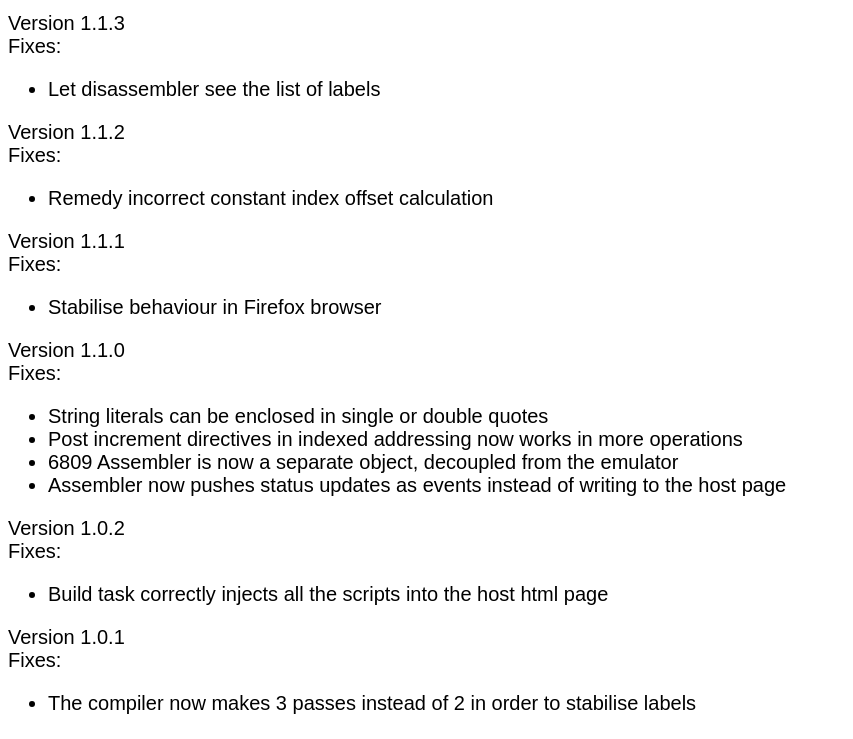
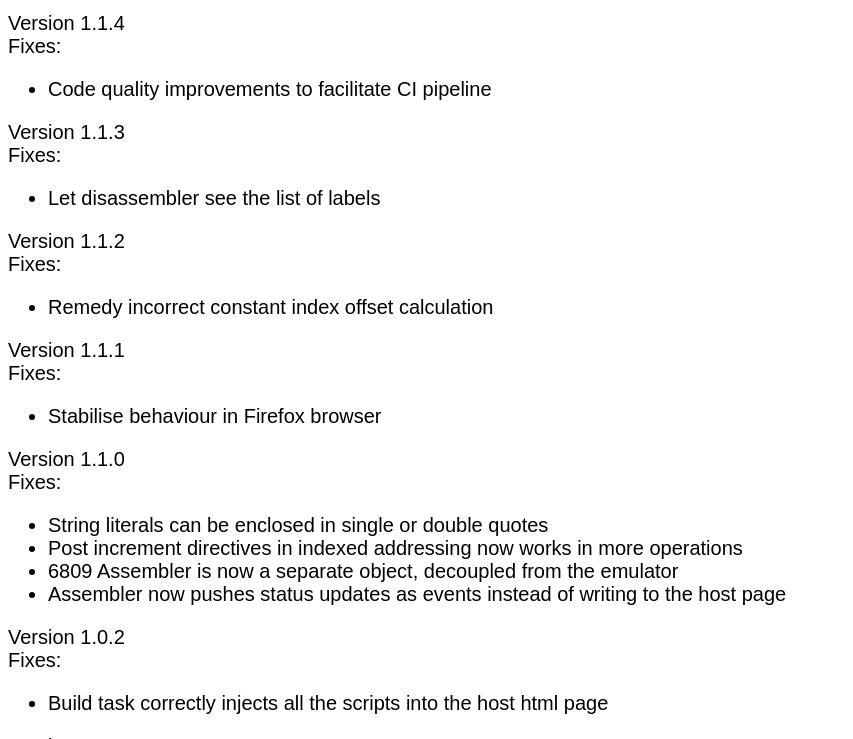
Before and after one commit to jimbro1000/online6809, a website built with webpack: page notices.html in a window 1280 px wide. Shown: the part 361-1100 px from the top of the page, without its empty margins (0-853 px from the left). Built offline with nearby package versions, Linux system fonts and the light colour scheme; some packages are replaced by stand-ins of ours.

Commit message:
increment source version
update changelog

```diff
--- a/notices.html
+++ b/notices.html
@@ -35,6 +35,13 @@
         and enter any information you can provide on the problem.
     </p>
     <h1>Updates</h1>
+    <p>
+        Version 1.1.4<br>
+        Fixes:
+    </p>
+    <ul>
+        <li>Code quality improvements to facilitate CI pipeline</li>
+    </ul>
     <p>
         Version 1.1.3<br>
         Fixes:
--- a/package.json
+++ b/package.json
@@ -1,6 +1,6 @@
 {
   "name": "online6809",
-  "version": "1.1.3",
+  "version": "1.1.4",
   "author": "Julian Brown",
   "description": "Update of online 6809 emulator",
   "homepage": "https://github.com/jimbro1000/online6809",
```
Also changed, not shown: index.html (+1 -1 lines), src/index.html (+1 -1 lines).
